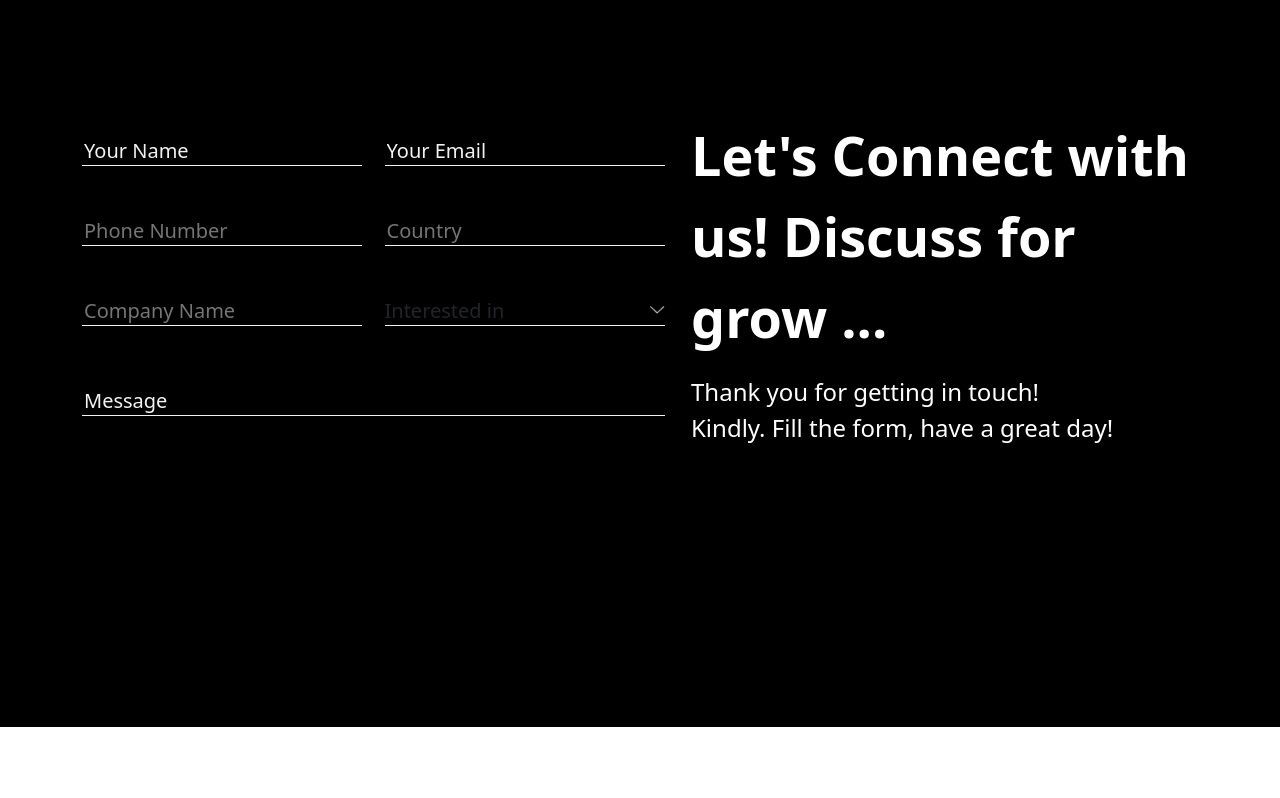
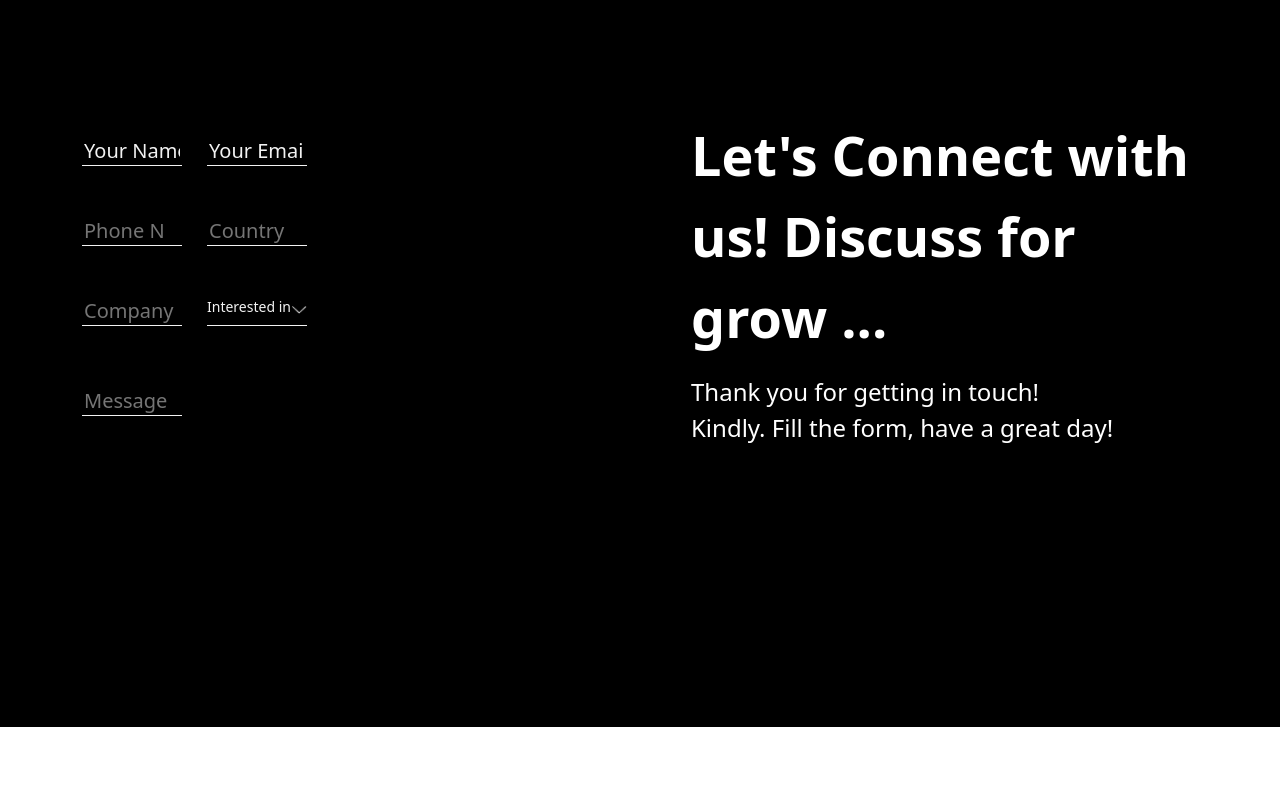
Before and after one commit to NikolozKhavtasi/Transport, a plain HTML site: page index.html in a window 1280 px wide. Shown: the part 5980-6778 px from the top of the page. Drawn offline with nearby package versions, Linux system fonts and the light colour scheme.

Commit message:
Add files via upload

```diff
--- a/Transport.css
+++ b/Transport.css
@@ -232,13 +232,23 @@ body {
 
 .D_B_1 {
     width: 100%;
-    height: 650;
+    height: 650px !important;
     background-color: #000000;
     margin-top: 100px;
 }
 
 .INP_1 {
     width: 280px;
+    height: 30px;
+    border: none;
+    background-color: #000000;
+    font-size: 20px;
+    border-bottom: 1px solid #F2F2F2 !important;
+    color: white;
+}
+
+.INP_1_m {
+    width: 580px;
     height: 30px;
     border: none;
     background-color: #000000;
@@ -259,8 +269,29 @@ body {
 }
 
 @media only screen and (max-width: 1300px) {
-    .INP_1.INP_1_2 {
-        width: 200px !important;
+    .INP_1 {
+        width: 100px !important;
+    }
+    .INP_1_2 {
+        width: 100px !important;
+    }
+    .INP_1_m {
+        width: 100px;
+    }
+    .div_interested {
+        width: 100px !important;
+    }
+    .p_interested {
+        font-size: 14px !important;
+    }
+    .div_message {
+        width: 100px !important;
+    }
+    .div_285 {
+        width: 105px !important;
+    }
+    .D_B_1 {
+        height: 9000000px !important;
     }
 }
 
@@ -283,7 +314,7 @@ body {
 
 .p_interested {
     font-size: 20px;
-    counter-reset: #F2F2F2;
+    color: #F2F2F2;
 }
 
 .img_vector_54 {
--- a/index.html
+++ b/index.html
@@ -185,25 +185,35 @@
       </div>
 
       <div class="D_B_1">
+        <style>
+          @media only screen and (max-width: 1000px) {
+            .D_B_1 {
+              height: 1200px !important;
+            }
+            .div_585 {
+              width: 250px !important;
+            }
+          }
+        </style>
         <div class="container" style="padding-top: 140px;">
           <div class="row d-flex" style="flex-wrap: wrap-reverse;">
             <div class="col-md d-flex justify-content-center align-items-center mt-5">
-              <div style="width: 585px; height: 305px; display: flex;">
-                <div style="width: 285px;">
-                  <input class="INP_1" type="text" placeholder="Your Name">
-                  <input class="INP_1_2" type="number" placeholder="Phone Number">
+              <div class="div_585" style="width: 585px; height: 305px; display: flex;">
+                <div class="div_285" style="width: 285px;">
+                  <input class="INP_1" type="text" placeholder="Your Name"><br>
+                  <input class="INP_1_2" type="number" placeholder="Phone Number"><br>
                   <input class="INP_1_2" type="text" placeholder="Company Name">
                 </div>
-                <div style="width: 285px; margin-left: 20px;">
-                  <input class="INP_1" type="email" placeholder="Your Email">
-                  <input class="INP_1_2" type="number" placeholder="Country">
+                <div class="div_285" style="width: 285px; margin-left: 20px;">
+                  <input class="INP_1" type="email" placeholder="Your Email"><br>
+                  <input class="INP_1_2" type="number" placeholder="Country"><br>
                   <div class="div_interested">
                     <p class="p_interested">Interested in</p>
                     <img class="img_vector_54" src="Vector 54.png" width="15" height="8">
                   </div>
                 </div>
                 <div class="div_message">
-                  <input class="INP_1" type="text" placeholder="Message" style="width: 580px !important;">
+                  <input class="INP_1_m" type="text" placeholder="Message">
                 </div>
               </div>
             </div>
```
